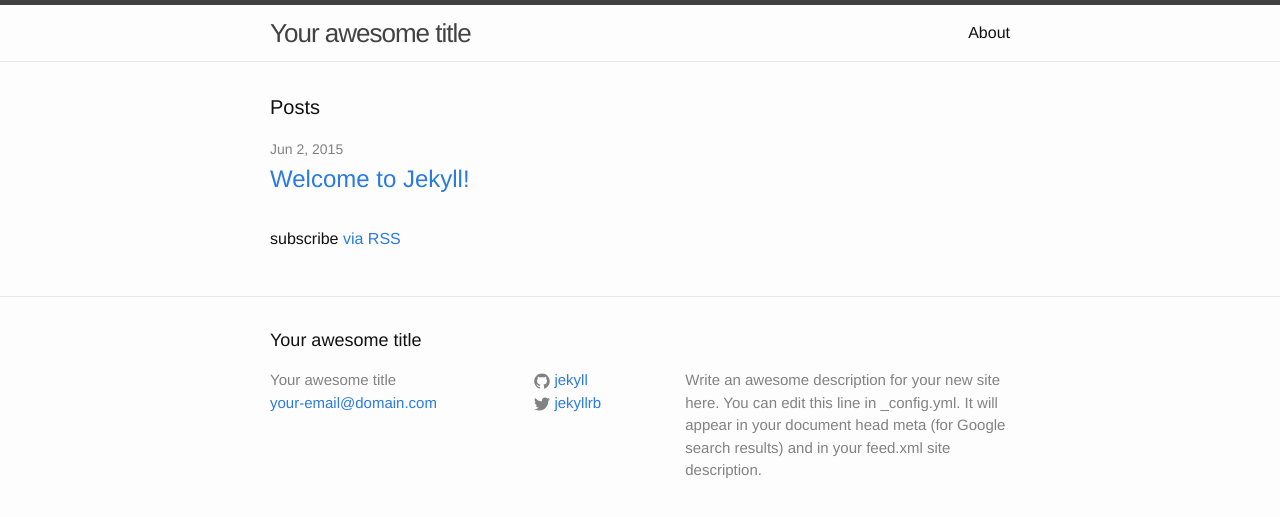
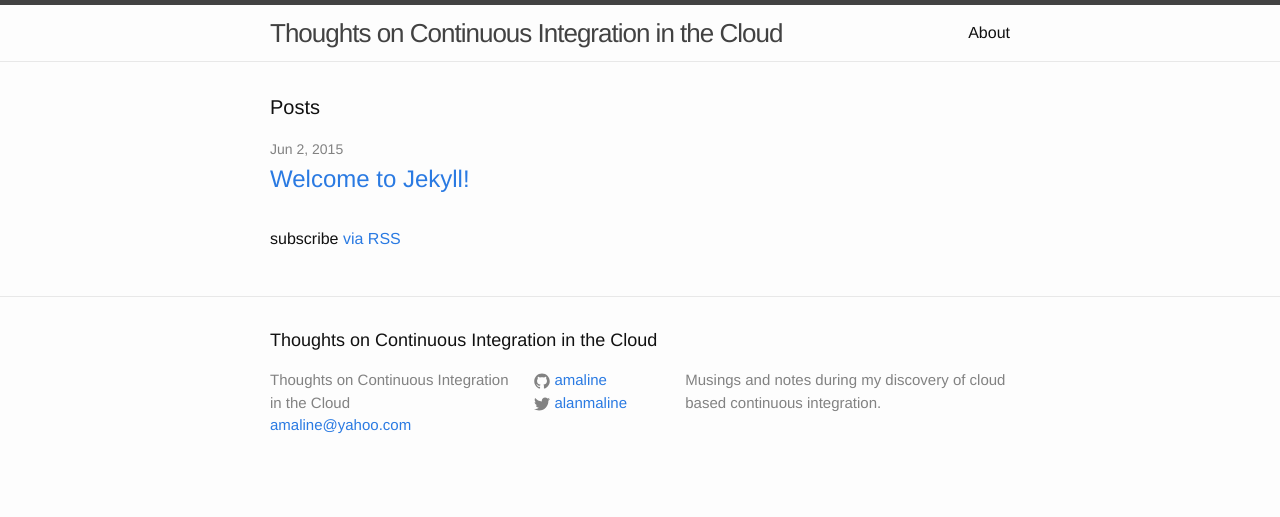
Before and after one commit to amaline/amaline.github.io, a Jekyll site: the page built from index.html, in a window 1280 px wide. Shown: the top 517 px of the page. Built offline with Jekyll 4.4.1, drawn with Linux system fonts in a browser that asks for light colours.

Commit message:
modified config.yml

```diff
--- a/_config.yml
+++ b/_config.yml
@@ -1,14 +1,13 @@
 # Site settings
-title: Your awesome title
-email: your-email@domain.com
+title: Thoughts on Continuous Integration in the Cloud
+email: amaline@yahoo.com
 description: > # this means to ignore newlines until "baseurl:"
-  Write an awesome description for your new site here. You can edit this
-  line in _config.yml. It will appear in your document head meta (for
-  Google search results) and in your feed.xml site description.
+   Musings and notes during my discovery of cloud based
+   continuous integration.
 baseurl: "" # the subpath of your site, e.g. /blog/
 url: "http://yourdomain.com" # the base hostname & protocol for your site
-twitter_username: jekyllrb
-github_username:  jekyll
+twitter_username: alanmaline
+github_username:  amaline
 
 # Build settings
 markdown: kramdown
```
